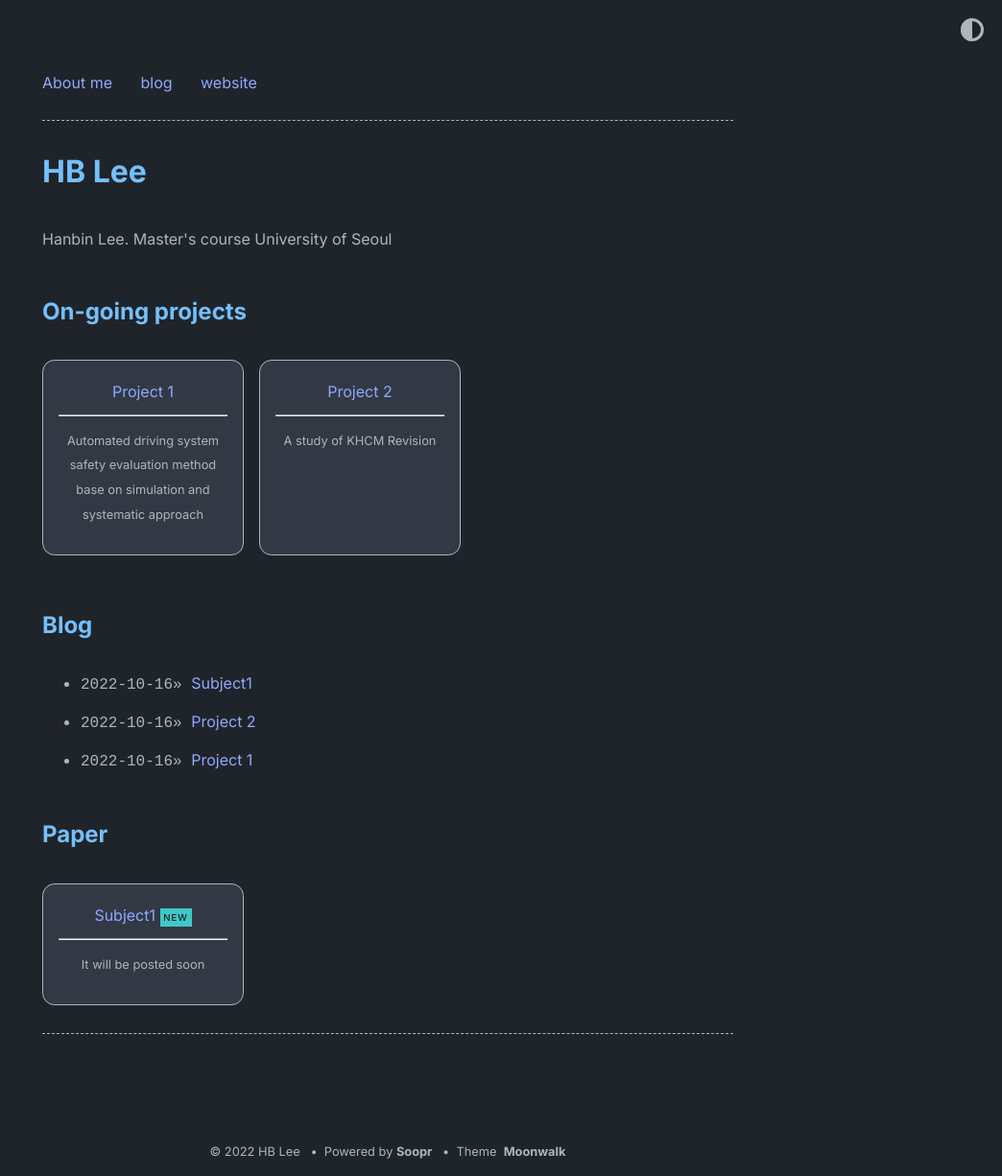
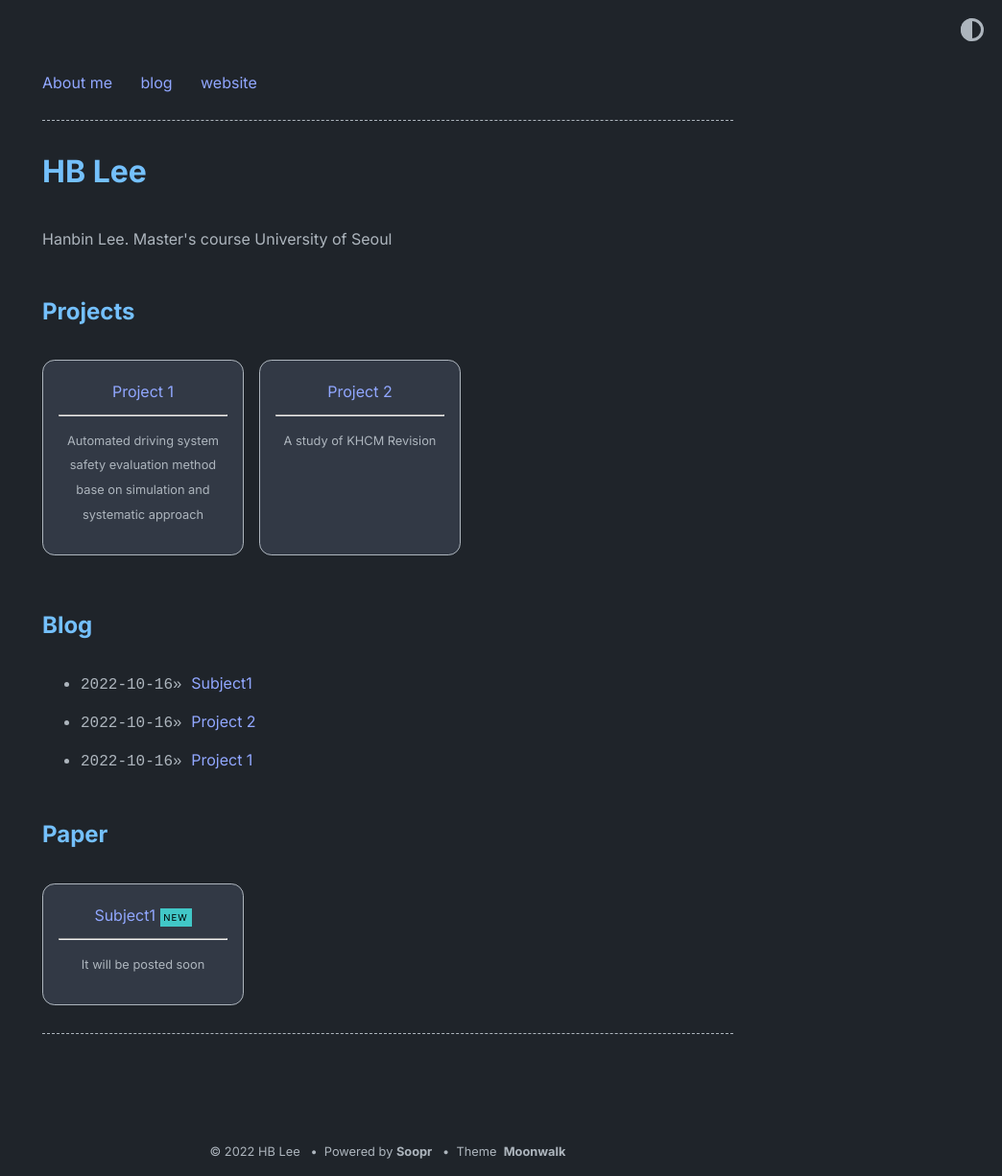
Before and after one commit to HHBBLee/HHBBLEE.github.io, a Jekyll site: the page built from index.md, in a window 1280 px wide. Shown: the whole page at 96% size, without its empty margins (236-1280 px from the left). Built offline with Jekyll 4.4.1, drawn with Linux system fonts in a browser that asks for light colours.

Commit message:
Update _config.yml

```diff
--- a/_config.yml
+++ b/_config.yml
@@ -32,7 +32,7 @@ theme_config:
   show_reading_time: false # show number of words and reading time in the blog posts
   # options for "home" page
   home:
-    title_projects: On-going projects
+    title_projects: Projects
     title_misc_list: Details
     title_old_projects: Paper
     title_blog: Blog
```
